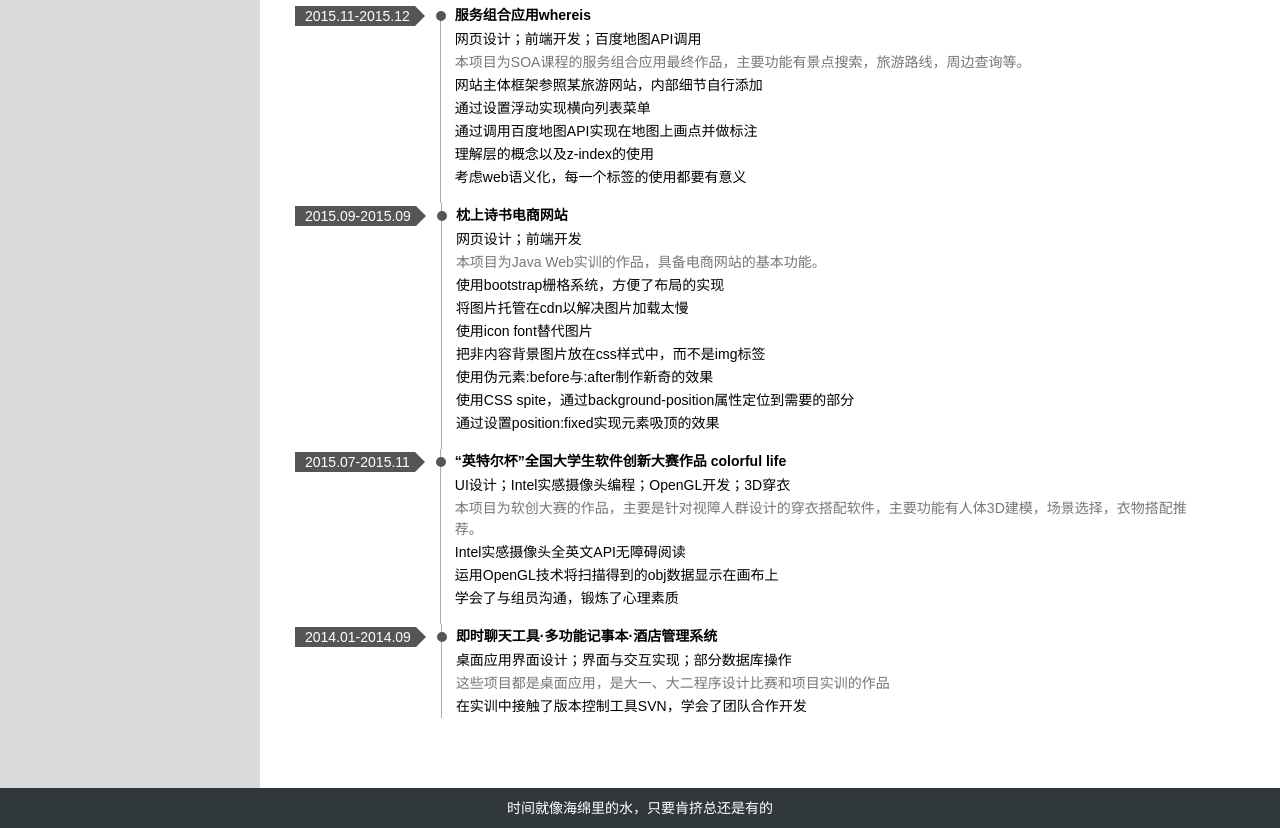
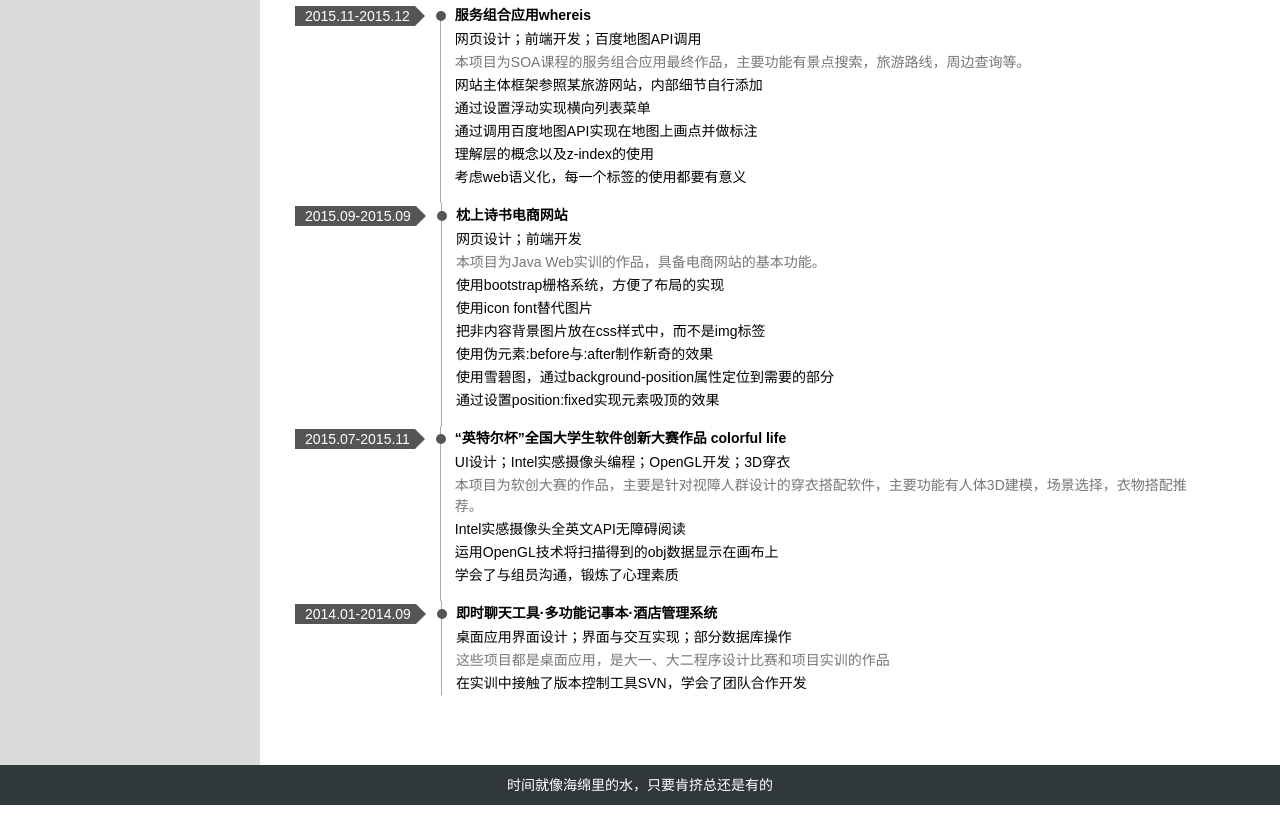
Before and after one commit to wytcc/wytcc.github.io, a website: page index.html in a window 1280 px wide. Shown: the part 1199-2027 px from the top of the page. After the commit the page ends 2004 px from the top, so only its background shows below. Drawn offline with nearby package versions, Linux system fonts and the light colour scheme.

Commit message:
delete some project experience

```diff
--- a/index.html
+++ b/index.html
@@ -187,11 +187,10 @@
 							<p class="func">本项目为Java Web实训的作品，具备电商网站的基本功能。</p>
 							<ul>
 								<li>使用bootstrap栅格系统，方便了布局的实现</li>
-								<li>将图片托管在cdn以解决图片加载太慢</li>
 								<li>使用icon font替代图片</li>
 								<li>把非内容背景图片放在css样式中，而不是img标签</li>
 								<li>使用伪元素:before与:after制作新奇的效果</li>
-								<li>使用CSS spite，通过background-position属性定位到需要的部分</li>
+								<li>使用雪碧图，通过background-position属性定位到需要的部分</li>
 								<li>通过设置position:fixed实现元素吸顶的效果</li>
 							</ul>
 						</div>
```
